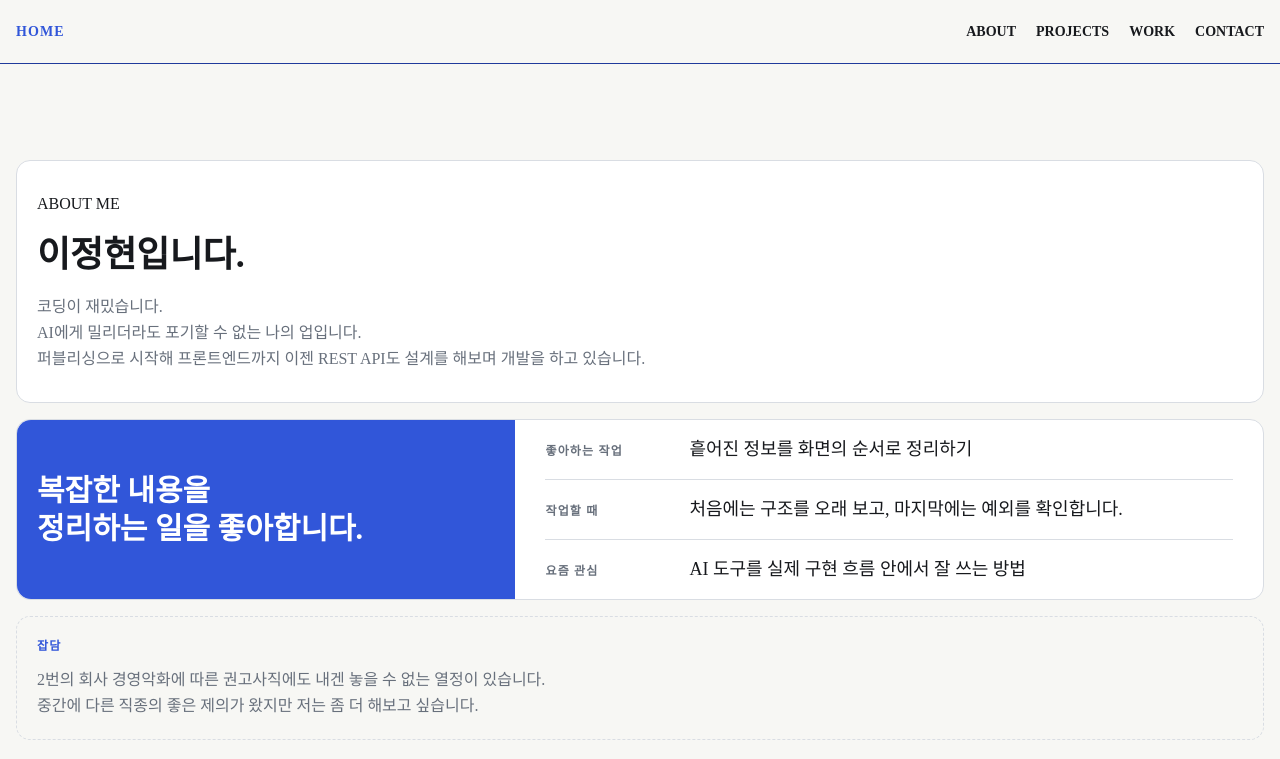
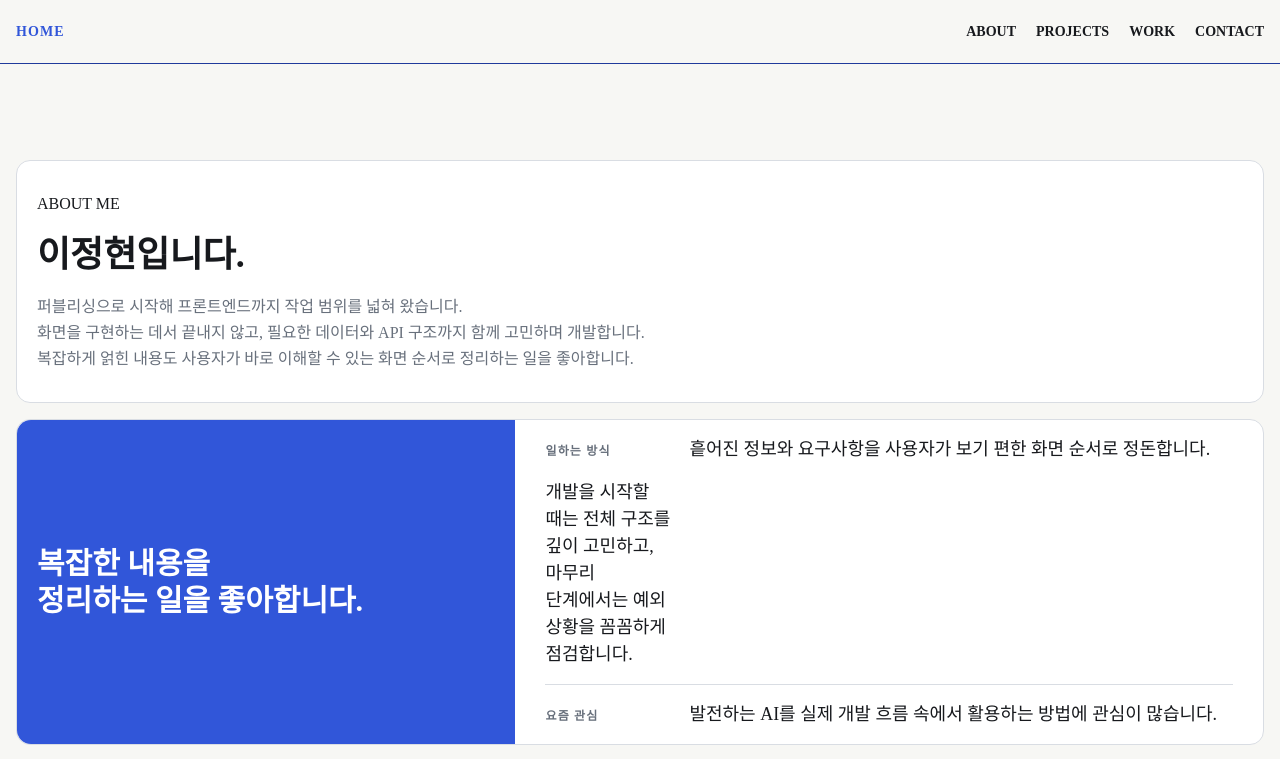
Before and after one commit to 2hyun2/port, a Next.js app: page /about in a window 1280 px wide. Shown: the top 759 px of the page. Built offline with nearby package versions, Linux system fonts and the light colour scheme.

Commit message:
Refine about page copy

```diff
--- a/src/components/about-me.tsx
+++ b/src/components/about-me.tsx
@@ -7,9 +7,9 @@ export function AboutMe() {
         <p className="eyebrow">ABOUT ME</p>
         <h2>이정현입니다.</h2>
         <p>
-          코딩이 재밌습니다.
-          <br />AI에게 밀리더라도 포기할 수 없는 나의 업입니다.
-          <br />퍼블리싱으로 시작해 프론트엔드까지 이젠 REST API도 설계를 해보며 개발을 하고 있습니다.
+          퍼블리싱으로 시작해 프론트엔드까지 작업 범위를 넓혀 왔습니다.
+          <br />화면을 구현하는 데서 끝내지 않고, 필요한 데이터와 API 구조까지 함께 고민하며 개발합니다.
+          <br />복잡하게 얽힌 내용도 사용자가 바로 이해할 수 있는 화면 순서로 정리하는 일을 좋아합니다.
         </p>
       </div>
 
@@ -20,16 +20,13 @@ export function AboutMe() {
 
         <dl className={styles.facts}>
           <div>
-            <dt>좋아하는 작업</dt>
-            <dd>흩어진 정보를 화면의 순서로 정리하기</dd>
-          </div>
-          <div>
-            <dt>작업할 때</dt>
-            <dd>처음에는 구조를 오래 보고, 마지막에는 예외를 확인합니다.</dd>
+            <dt>일하는 방식</dt>
+            <dd>흩어진 정보와 요구사항을 사용자가 보기 편한 화면 순서로 정돈합니다.</dd>
+            <dd>개발을 시작할 때는 전체 구조를 깊이 고민하고, 마무리 단계에서는 예외 상황을 꼼꼼하게 점검합니다.</dd>
           </div>
           <div>
             <dt>요즘 관심</dt>
-            <dd>AI 도구를 실제 구현 흐름 안에서 잘 쓰는 방법</dd>
+            <dd>발전하는 AI를 실제 개발 흐름 속에서 활용하는 방법에 관심이 많습니다.</dd>
           </div>
         </dl>
       </div>
@@ -37,9 +34,8 @@ export function AboutMe() {
       <div className={styles.note}>
         <span>잡담</span>
         <p>
-          2번의 회사 경영악화에 따른 권고사직에도 내겐 놓을 수 없는 열정이 있습니다.
-          <br />
-          중간에 다른 직종의 좋은 제의가 왔지만 저는 좀 더 해보고 싶습니다.
+          몇 번 돌아가는 상황이 있어도 개발을 놓지는 못했습니다.
+          <br /> 다른 선택지를 제안받은 적도 있지만, 저는 여전히 코딩할 때 가장 즐겁고 더 잘해보고 싶습니다.
         </p>
       </div>
     </section>
```
